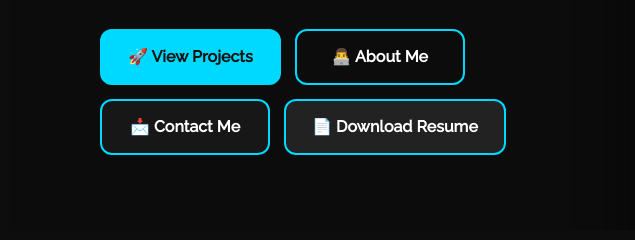
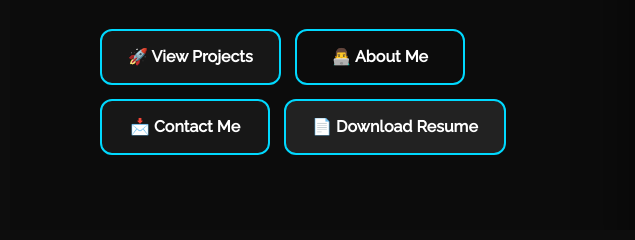
Before and after one commit to nirmalsoniff-pixel/Portfolio, a React app: page / in a window 1280 px wide. Shown: the part 560-800 px from the top of the page, 0-635 px from the left. Built offline with nearby package versions, Linux system fonts and the light colour scheme; some packages are replaced by stand-ins of ours.

```diff
--- a/src/pages/home/style.css
+++ b/src/pages/home/style.css
@@ -315,21 +315,23 @@ section {
 /* ===========================
    VIEW PROJECTS
 =========================== */
-.hero_btn.primary{
+/* ===========================
+   VIEW PROJECTS (PRIMARY)
+=========================== */
+.hero_btn.primary {
+    background: #171717 !important;
+    color: #ffffff !important;
+    border: 2px solid #00d9ff !important;
+    transition: all 0.35s ease !important;
+}
 
-    background:#171717;
-    color:#ffffff;
-    border:2px solid #00d9ff;
-
-}
-.hero_btn.primary:hover{
-
-    background:#00d9ff;
-    color:#111;
-    border-color:#00d9ff;
-
-}
-/* ===========================
+.hero_btn.primary:hover {
+    background: #00d9ff !important;
+    color: #111111 !important;
+    border-color: #00d9ff !important;
+    transform: translateY(-4px);
+    box-shadow: 0 12px 30px rgba(0, 217, 255, 0.35);
+}/* ===========================
    ABOUT ME
 =========================== */
 
```
